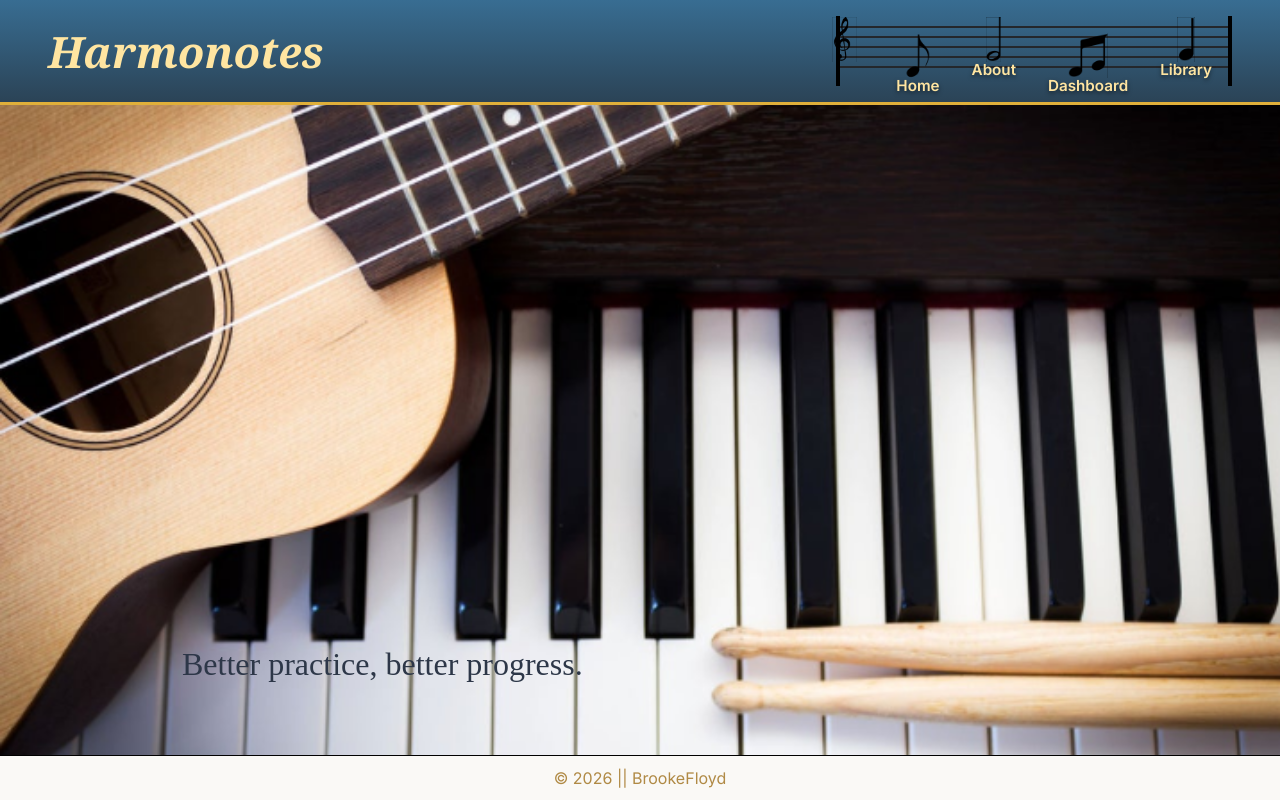
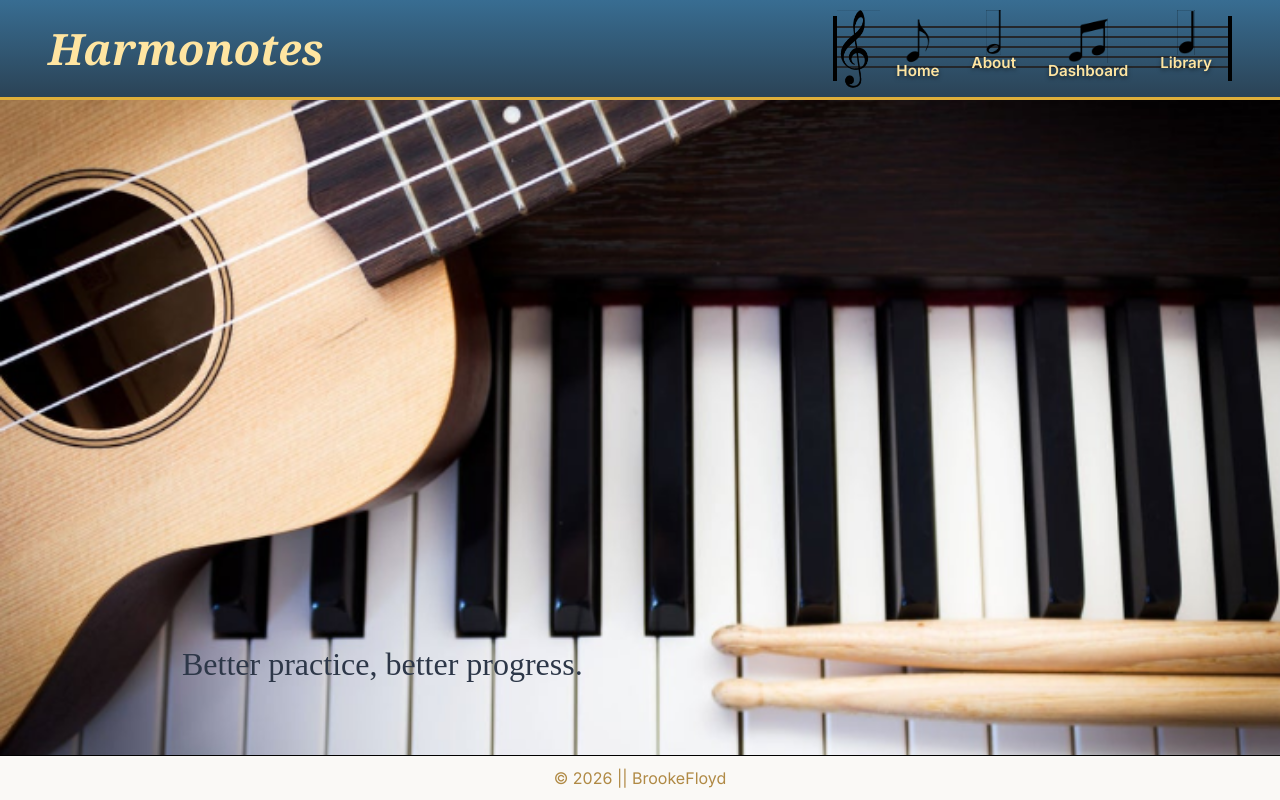
Before and after one commit to BrookeFloyd10/Harmonotes-BrookeF, a React (Vite) app in the folder harmonotes/: page / in a window 1280 px wide. Built offline with nearby package versions, Linux system fonts and the light colour scheme.

Commit message:
corrected existing rule for treble clef so it sits inside the staff, forced its heigt with ! importantchanged text color upon hover

```diff
--- a/harmonotes/src/App.css
+++ b/harmonotes/src/App.css
@@ -106,27 +106,27 @@ main {
 }
 
 
-#treble-clef {
+.nav-bar img#treble-clef {
+    height: 80px !important;
     margin-top: 1rem;
-    margin-left: -3rem;
-    margin-right: -1rem;
-    font-size: 2.7rem;
-    mix-blend-mode: multiply;
+    width: auto;
 }
 
 .nav-bar ul {
     display: flex;
     flex-direction: row;
+    align-items: center;
     list-style-type: none;
     position: relative;
     margin: 0;
-    height: 70px;
+    padding: 0;
+    height: 65px;
     border-left: .30rem solid black;
     border-right: .25rem solid black;
 }
 
 .nav-bar a:hover {
-    color: #315b63;
+    color: #E0AF3A;
     transform: translateY(-4px);
 
 }
```
